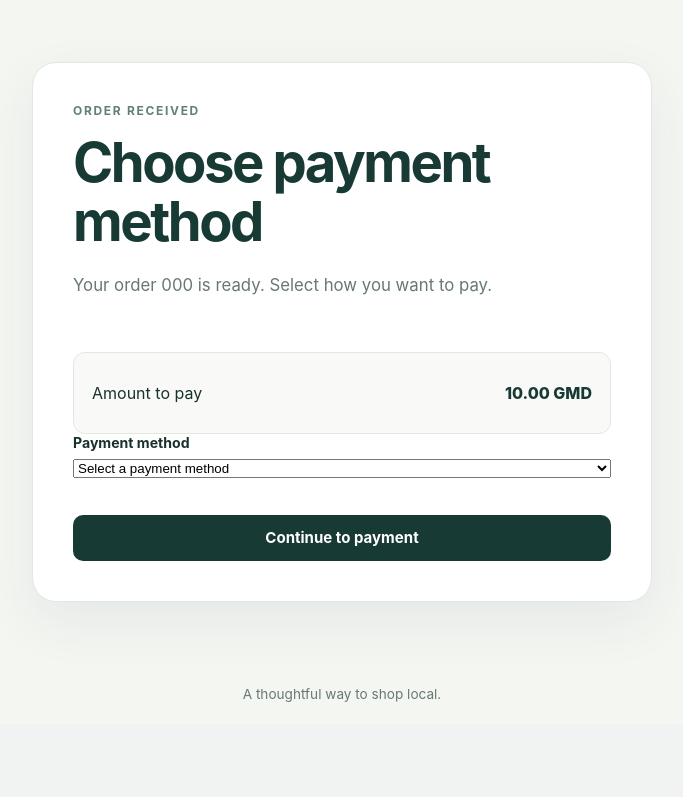
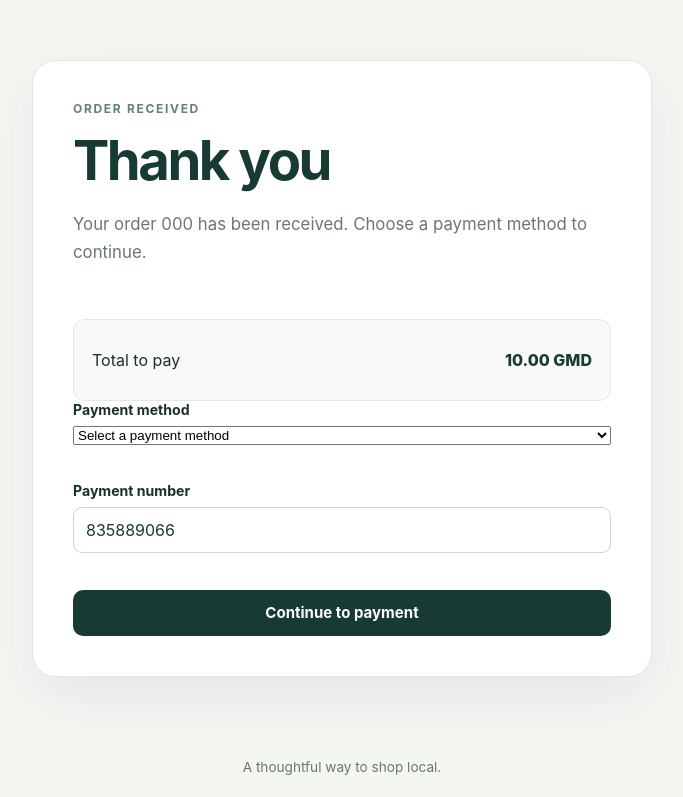
Before and after one commit to mustaphtouray7-svg/kora-market, a Flask app: page /payment/1 in a window 1280 px wide. Shown: the part 76-873 px from the top of the page, without its empty margins (298-981 px from the left). Before the commit the page ends 778 px from the top, so only its background shows below. Run offline with Flask 3, Linux system fonts and the light colour scheme; tables that the repository leaves empty hold one stand-in row (values such as "Sample post"); parts of the project's set-up code (start-up, migrations or seed data) failed here and were passed over.

Commit message:
Add Wave APS and Zona payment options

```diff
--- a/store/templates/checkout_success.html
+++ b/store/templates/checkout_success.html
@@ -5,19 +5,19 @@
     <div class="panel-header stack">
       <div>
         <p class="eyebrow">Order received</p>
-        <h1>Choose payment method</h1>
-        <p class="welcome-copy">Your order {{ order.order_number }} is ready. Select how you want to pay.</p>
+        <h1>Thank you</h1>
+        <p class="welcome-copy">Your order {{ order.order_number }} has been received. Choose a payment method to continue.</p>
       </div>
     </div>
 
     <div class="checkout-summary">
       <div class="checkout-total">
-        <span>Amount to pay</span>
+        <span>Total to pay</span>
         <strong>{{ "%.2f" | format(order.total) }} GMD</strong>
       </div>
     </div>
 
-    <form method="post" class="stack-form">
+    <form method="post" action="{{ url_for('payment_method', order_id=order.id) }}" class="stack-form">
       <input type="hidden" name="csrf_token" value="{{ csrf_token() }}">
 
       <div class="field">
@@ -25,11 +25,14 @@
         <select id="provider" name="provider" required>
           <option value="">Select a payment method</option>
           <option value="wave">Wave</option>
-          <option value="qmoney">QMoney</option>
-          <option value="afrimoney">AfriMoney</option>
           <option value="aps">APS</option>
-          <option value="bank_transfer">Bank transfer</option>
+          <option value="zona">Zona</option>
         </select>
+      </div>
+
+      <div class="field">
+        <label for="payment_number">Payment number</label>
+        <input id="payment_number" type="text" value="835889066" readonly>
       </div>
 
       <button class="button" type="submit">Continue to payment</button>
```
